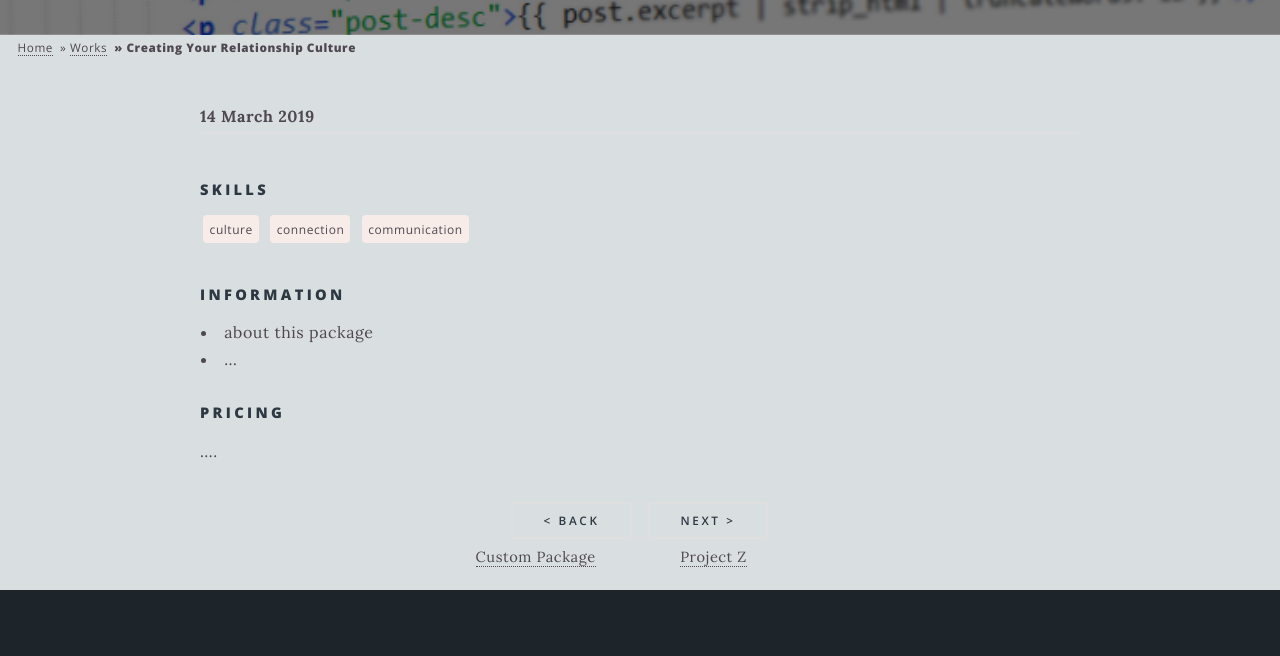
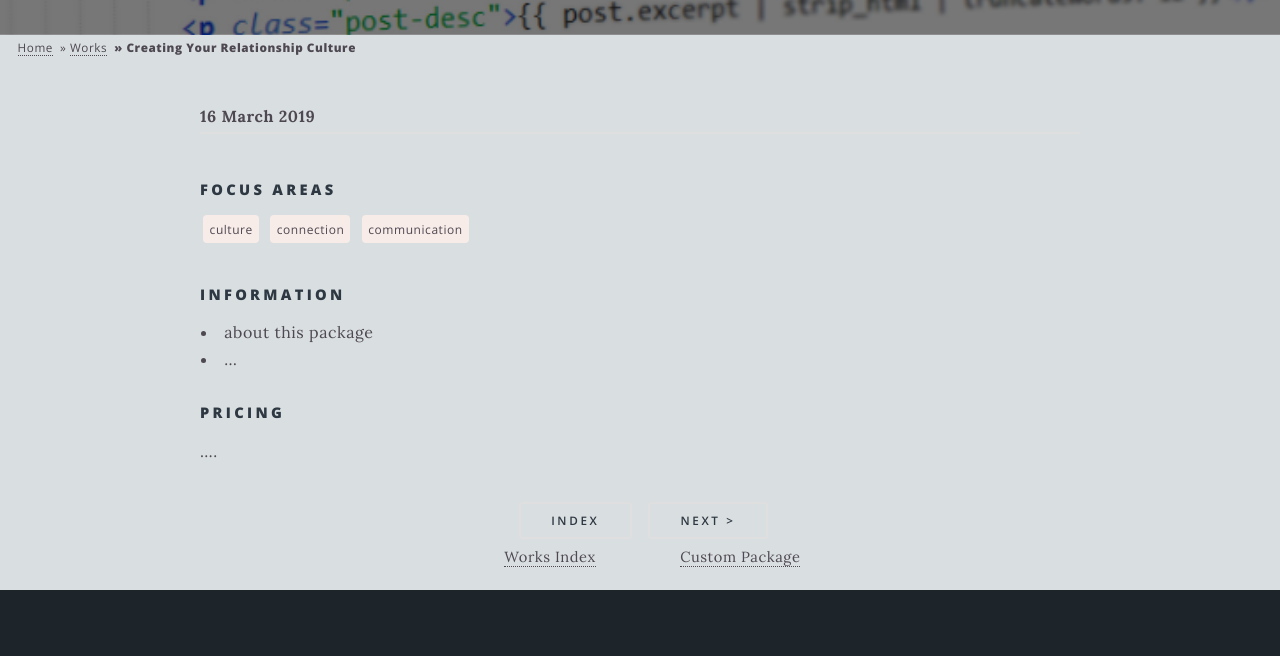
Before and after one commit to lehead/lehead.github.io, a Jekyll site: the page built from _posts/2019-03-16-relationship-culture.md, in a window 1280 px wide and 1180 px high. Shown: the part 326-982 px from the top of the window. Built offline with Jekyll 4.4.1, drawn with Linux system fonts in a browser that asks for light colours.

Commit message:
change Skills to Focus Areas

```diff
--- a/_layouts/post.html
+++ b/_layouts/post.html
@@ -33,7 +33,7 @@ layout: default
         style="margin-top:3px;" />{%
       endunless
 %}{%  if page.categories contains 'works' and page.tags %}
-      <h4>Skills</h4>
+      <h4>Focus Areas</h4>
   {%    assign work = page
 %}{%    include techlist.html %}
   {%  endif
```
Also changed, not shown: _posts/2019-03-16-relationship-culture.md (renamed from _posts/2019-03-14-relationship-culture.md).
